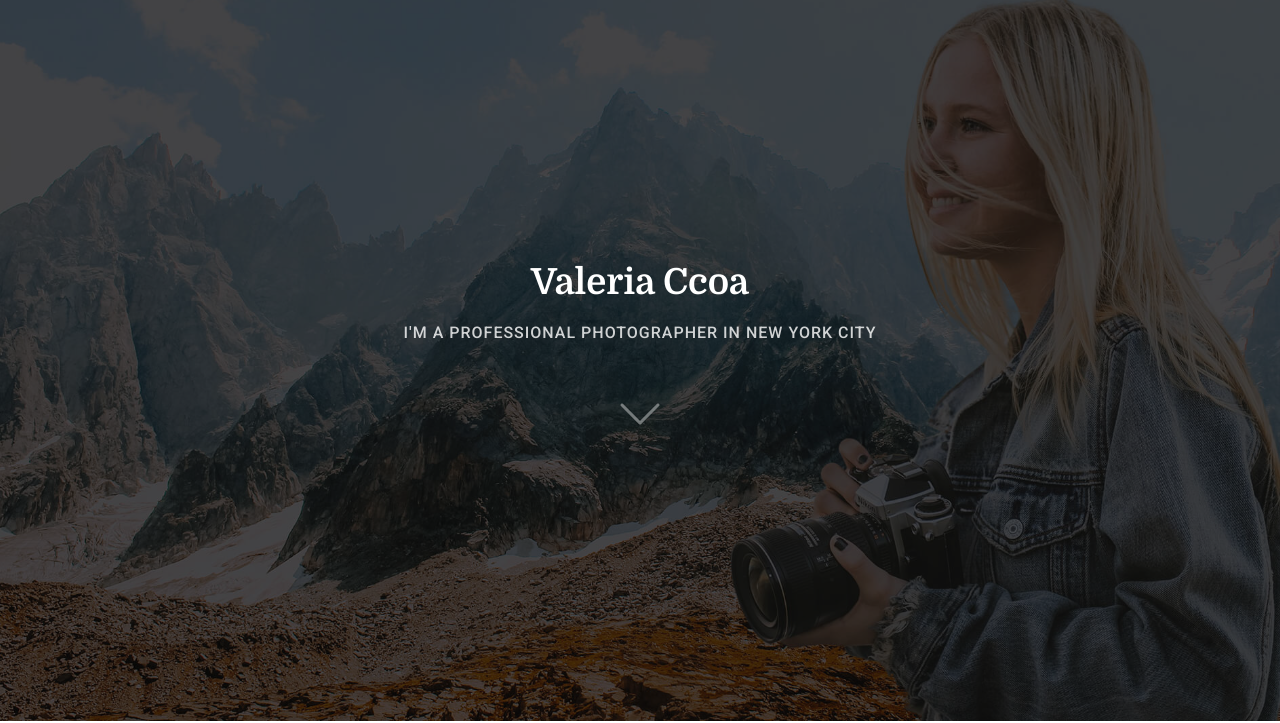
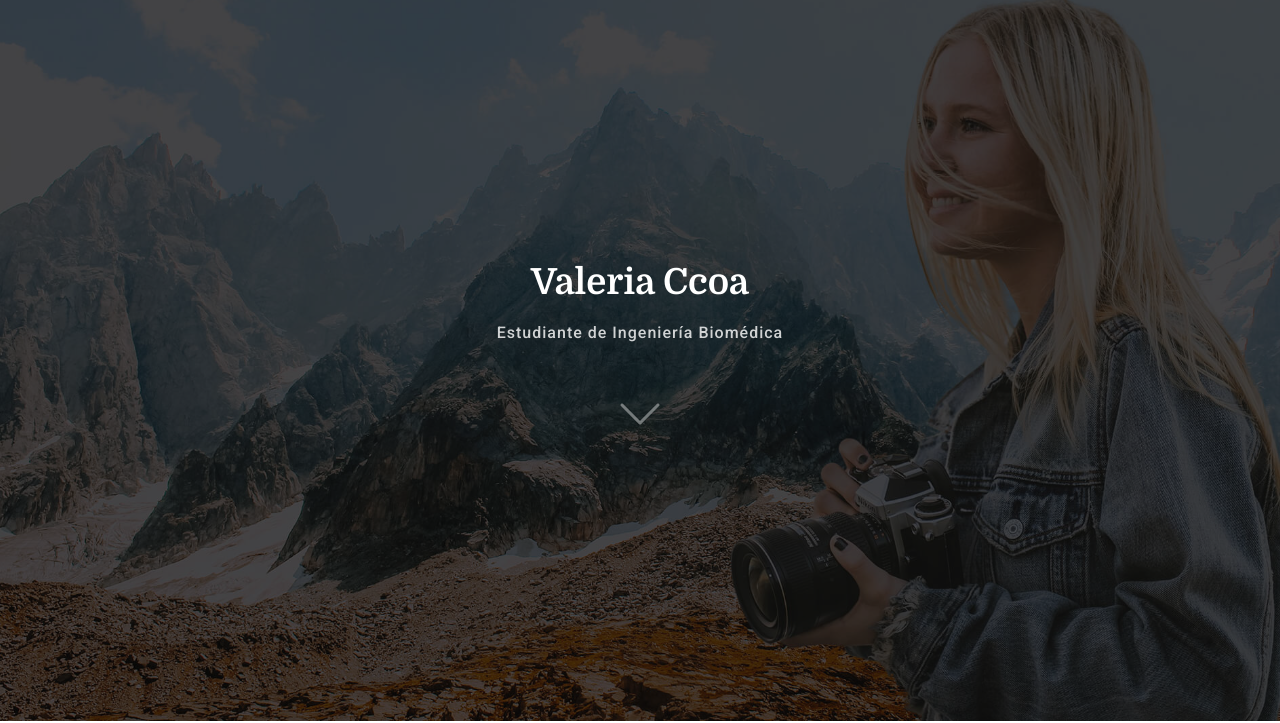
Before and after one commit to Valeri0206/Valeri0206.github.io, a plain HTML site: page index.html in a window 1280 px wide. Shown: the part 79-802 px from the top of the page. Drawn offline with Linux system fonts and the light colour scheme.

Commit message:
Profesión

```diff
--- a/index.html
+++ b/index.html
@@ -95,7 +95,7 @@
 
       <div class="container text-center" data-aos="fade-up" data-aos-delay="100">
         <h2>Valeria Ccoa</h2>
-        <p>I'M A PROFESSIONAL PHOTOGRAPHER IN NEW YORK CITY</p>
+        <p>Estudiante de Ingeniería Biomédica</p>
         <a href="#about" class="btn-scroll" title="Scroll Down"><i class="bi bi-chevron-down"></i></a>
       </div>
 
```
